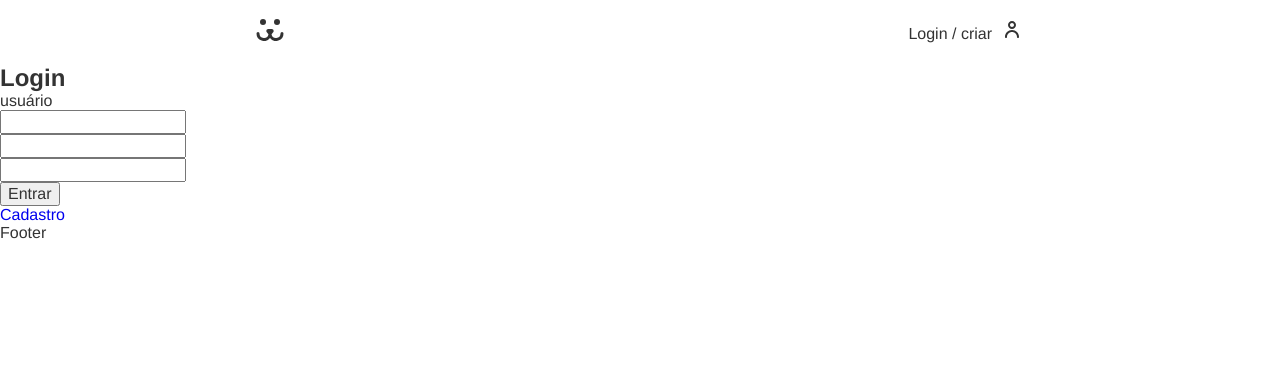
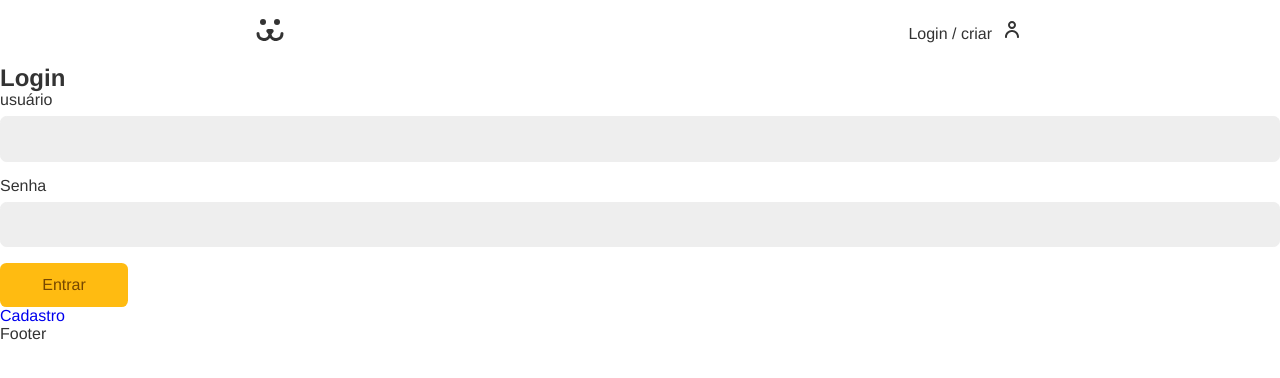
Before and after one commit to josimara-lima2/Dogs, a React (Create React App) app: page /login in a window 1280 px wide. Shown: the top 378 px of the page. Built offline with nearby package versions, Linux system fonts and the light colour scheme.

Commit message:
inicio de estilizaçao dos componets de form

```diff
--- a/src/components/Forms/Button.js
+++ b/src/components/Forms/Button.js
@@ -1,10 +1,10 @@
 import React from 'react'
 import styles from './Button.module.css'
 
-const Button = () => {
+const Button = ({children, props}) => {
   return (
-    <button className={styles.button}>
-
+    <button {...props} className={styles.button}>
+      {children}
     </button>
   )
 }
--- a/src/components/Forms/Button.module.css
+++ b/src/components/Forms/Button.module.css
@@ -0,0 +1,23 @@
+.button{
+  font-size: 1rem;
+  font-family: var(--type-first);
+  cursor: pointer;
+  border: none;
+  border-radius: 0.4rem;
+  background: #fb1;
+  color: #764701;
+  min-width: 8rem;
+  padding: 0.8rem 1.2rem;
+  box-sizing: border-box;
+  transition: .1s;
+}
+.button:hover,
+.button:focus{
+  outline: none;
+  box-shadow: 0 0 0 3px #fea, 0 0 0 4px #fb1;
+}
+
+.button:disabled{
+  opacity: 0.5rem;
+  cursor: wait;
+}
--- a/src/components/Forms/Input.js
+++ b/src/components/Forms/Input.js
@@ -1,10 +1,19 @@
 import React from 'react'
+import styles from './Input.module.css'
 
-const Input = ({label}) => {
+const Input = ({label, type, name, onChange, value, onBlur, error}) => {
   return (
-    <div>
-      <label>{label}</label>
-    <input className={StyleSheet.input}/>
+    <div className={styles.wrapper}>
+      <label className={styles.label} htmlFor={name}>{label}</label>
+      <input className={styles.input}
+        type={type}
+        name={name}
+        id={name}
+        value={value}
+        onChange={onChange}
+        onBlur={onBlur}
+      />
+     {error &&  <p className={styles.error}>{error}</p>}
     </div>
 
 
--- a/src/components/Forms/Input.module.css
+++ b/src/components/Forms/Input.module.css
@@ -0,0 +1,35 @@
+.wrapper{
+  margin-bottom: 1rem;
+}
+
+.input{
+  border: 1px solid #eee;
+  display:block;
+  width:100%;
+  font-size: 1rem;
+  padding: 0.8rem;
+  border-radius: 0.4rem;
+  background: #eee;
+  transition: 0.2s;
+}
+
+.input:focus,
+.input:hover{
+  outline: none;
+  border-color: #fb1;
+  background: white;
+  box-shadow: 0 0 3px #fea;
+}
+
+.label{
+  display:block;
+  font-size: 1rem;
+  line-height: 1;
+  padding-bottom: 0.5rem;
+}
+
+.error{
+  color: #f31;
+  font-size: 0.875rem;
+  margin-top: 0.25rem;
+}
--- a/src/components/Login/LoginForm.js
+++ b/src/components/Login/LoginForm.js
@@ -2,10 +2,12 @@
 import { Link } from 'react-router-dom'
 import { BaseUrl } from '../../url'
 import Input from '../Forms/Input'
+import Button from '../Forms/Button'
+import userForm from '../../hooks/useForm'
 
 const LoginForm = () => {
-  const [username, setUsername] = React.useState('')
-  const [password, setPassword] = React.useState('')
+  const username = userForm('email');
+  const password = userForm();
 
   function handleSubmit(e){
     e.preventDefault()
@@ -15,7 +17,7 @@
         'Content-Type': 'application/json'
       },
 
-      body: JSON.stringify({username, password}),
+    //  body: JSON.stringify({username, password}),
     }
     ).then(response => response.json()).then(json => console.log(json))
   }
@@ -23,18 +25,10 @@
     <section>
       <h1>Login</h1>
       <form  onSubmit={handleSubmit}>
-        <Input label="usuário" />
-        <input
-          type="text"
-          value={username}
-          onChange={({target}) => setUsername(target.value)}
-        />
-         <input
-          type="text"
-          value={password}
-          onChange={({target}) => setPassword(target.value)}
-        />
-        <button>Entrar</button>
+        <Input label="usuário" type="text"  name="username" {...username} />
+        <Input label = "Senha" type="password" name="password" {...password} />
+
+     <Button>Entrar</Button>
       </form>
 
       <Link to="/login/criar">Cadastro</Link>
--- /dev/null
+++ b/src/hooks/useForm.js
@@ -0,0 +1,45 @@
+import React from 'react'
+
+const types = {
+  email:{
+    regex: /\S+@\S+\.\S+/,
+    message: 'Preencha um email válido'
+
+  }
+}
+
+const useForm = (type) => {
+
+  const [value, setValue] = React.useState('')
+  const [error, setError] = React.useState(null)
+
+  const validate = (value) => {
+    if(type === false) return true;
+    if(value.length === 0){
+      setError('Preencha um valor')
+      return false;
+    }else if(types[type] && !types[type].regex.test(value)){
+      setError(types[type].message)
+      return false;
+    }else {
+      setError(null)
+      return true;
+    }
+
+  }
+
+  function onChange({target}){
+    if(error) validate(target.value)
+    setValue(target.value)
+  }
+  return {
+    value,
+    setValue,
+    onChange,
+    error,
+    validate: () => validate(value),
+    onBlur: () => validate(value)
+  }
+}
+
+export default useForm
```
